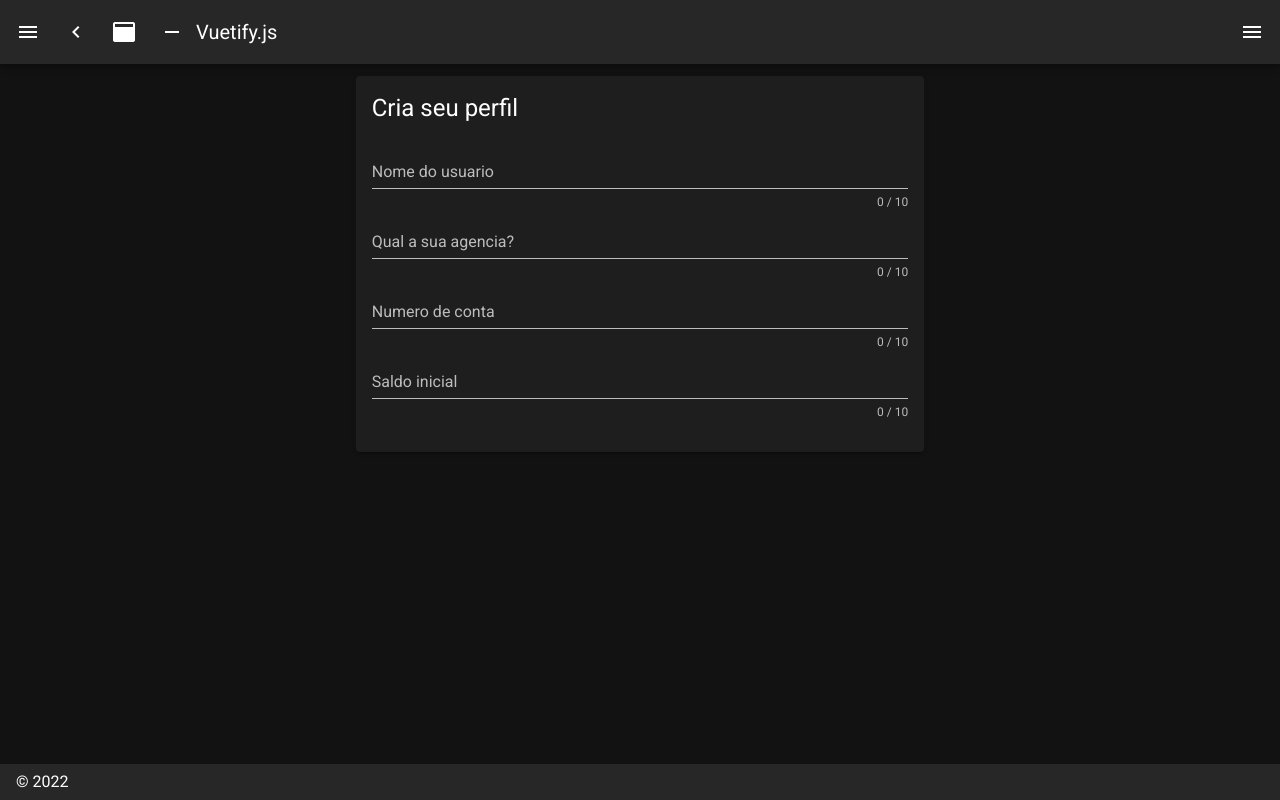
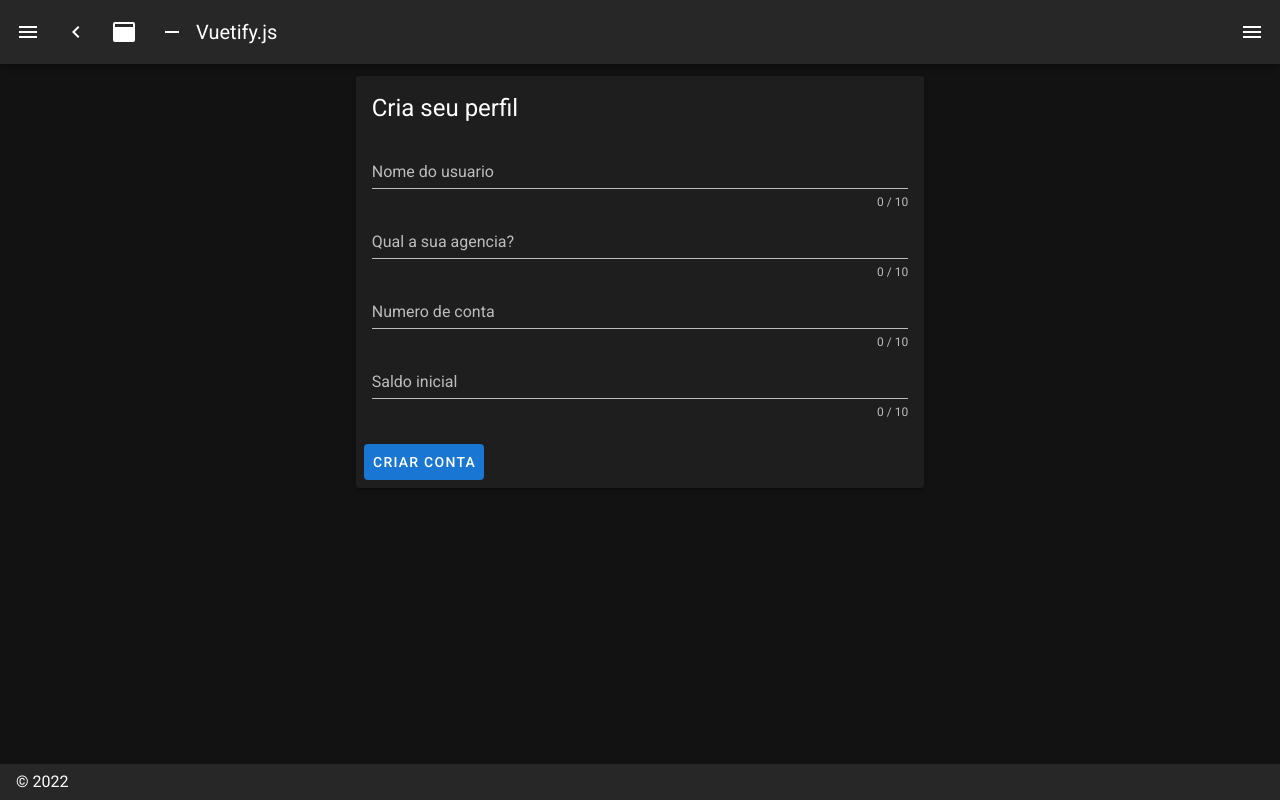
Before and after one commit to JosiaAlmeida/sistema-bancario-web, a Nuxt app: page / in a window 1280 px wide. Built offline with nearby package versions, Linux system fonts and the light colour scheme.

Commit message:
Perfil do usuario

```diff
--- /dev/null
+++ b/components/CreateUser.vue
@@ -0,0 +1,44 @@
+<template>
+  <v-col cols="12" sm="8" md="6">
+    <v-card>
+      <v-card-title class="headline"> Cria seu perfil </v-card-title>
+      <v-card-text>
+        <v-form>
+          <v-text-field
+            label="Nome do usuario"
+            :counter="10"
+            required
+          ></v-text-field>
+          <v-text-field
+            label="Qual a sua agencia?"
+            :counter="10"
+            required
+          ></v-text-field>
+          <v-text-field
+            label="Numero de conta"
+            :counter="10"
+            required
+          ></v-text-field>
+          <v-text-field
+            label="Saldo inicial"
+            :counter="10"
+            required
+          ></v-text-field>
+        </v-form>
+      </v-card-text>
+      <v-card-actions>
+        <v-btn depressed color="primary" @click="handleClick()">
+          Criar conta
+        </v-btn>
+      </v-card-actions>
+    </v-card>
+  </v-col>
+</template>
+
+<script>
+export default {
+  props: {
+    ["handleClick"]: Function,
+  },
+};
+</script>
--- /dev/null
+++ b/components/ProfileUser.vue
@@ -0,0 +1,17 @@
+<template>
+  <v-col sm="12" md="8">
+    <v-card>
+      <v-card-title> Bem vindo Josia </v-card-title>
+      <v-card-text>
+        <p>Numero de conta: 92000122312</p>
+        <p>Saldo disponivel: 2031.00</p>
+      </v-card-text>
+      <v-card-actions>
+        <v-btn> Sacar saldo </v-btn>
+        <v-btn> depositar saldo </v-btn>
+        <v-btn> Transferir saldo </v-btn>
+        <v-btn> Imprimir extrato </v-btn>
+      </v-card-actions>
+    </v-card>
+  </v-col>
+</template>
--- /dev/null
+++ b/components/SnackBars.vue
@@ -0,0 +1,20 @@
+<template>
+  <v-snackbar v-model="snackbar">
+    {{ text }}
+
+    <template v-slot:action="{ attrs }">
+      <v-btn color="pink" text v-bind="attrs" @click="snackbar = false">
+        Fechar
+      </v-btn>
+    </template>
+  </v-snackbar>
+</template>
+
+<script>
+export default {
+  props: {
+    ["text"]: String,
+    ["snackbar"]: Boolean,
+  },
+};
+</script>
--- a/pages/index.vue
+++ b/pages/index.vue
@@ -1,44 +1,30 @@
 <template>
   <v-row justify="center" align="center">
-    <v-col cols="12" sm="8" md="6">
-      <v-card>
-        <v-card-title class="headline"> Cria seu perfil </v-card-title>
-        <v-card-text>
-          <v-form>
-            <v-text-field
-              label="Nome do usuario"
-              :counter="10"
-              :rules="nameRules"
-              required
-            ></v-text-field>
-            <v-text-field
-              label="Qual a sua agencia?"
-              :counter="10"
-              :rules="nameRules"
-              required
-            ></v-text-field>
-            <v-text-field
-              label="Numero de conta"
-              :counter="10"
-              :rules="nameRules"
-              required
-            ></v-text-field>
-            <v-text-field
-              label="Saldo inicial"
-              :counter="10"
-              :rules="nameRules"
-              required
-            ></v-text-field>
-          </v-form>
-        </v-card-text>
-        <v-card-actions> </v-card-actions>
-      </v-card>
-    </v-col>
+    <CreateUser v-if="step == 0" :handleClick="nextStep" />
+    <ProfileUser v-if="step == 1" />
+    <SnackBars :snackbar="snackbar" :text="text[step - 1]" />
   </v-row>
 </template>
 
 <script>
+import CreateUser from "~/components/CreateUser.vue";
+import ProfileUser from "../components/ProfileUser.vue";
+import SnackBars from "~/components/SnackBars.vue";
 export default {
   name: "IndexPage",
+  components: { CreateUser, ProfileUser, SnackBars },
+  data() {
+    return {
+      step: 0,
+      snackbar: false,
+      text: ["Conta criada com sucesso"],
+    };
+  },
+  methods: {
+    nextStep() {
+      this.step++;
+      this.snackbar = true;
+    },
+  },
 };
 </script>
```
